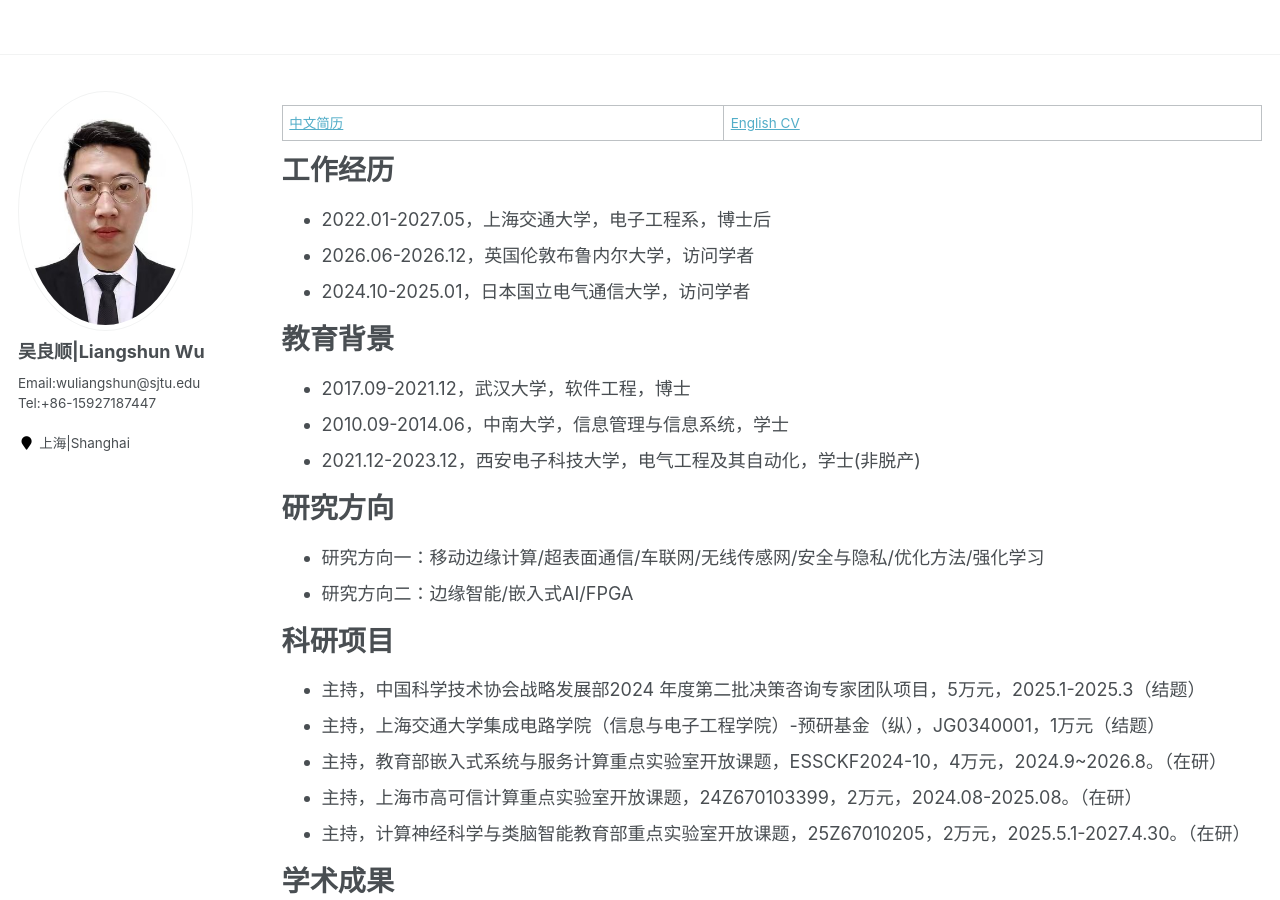
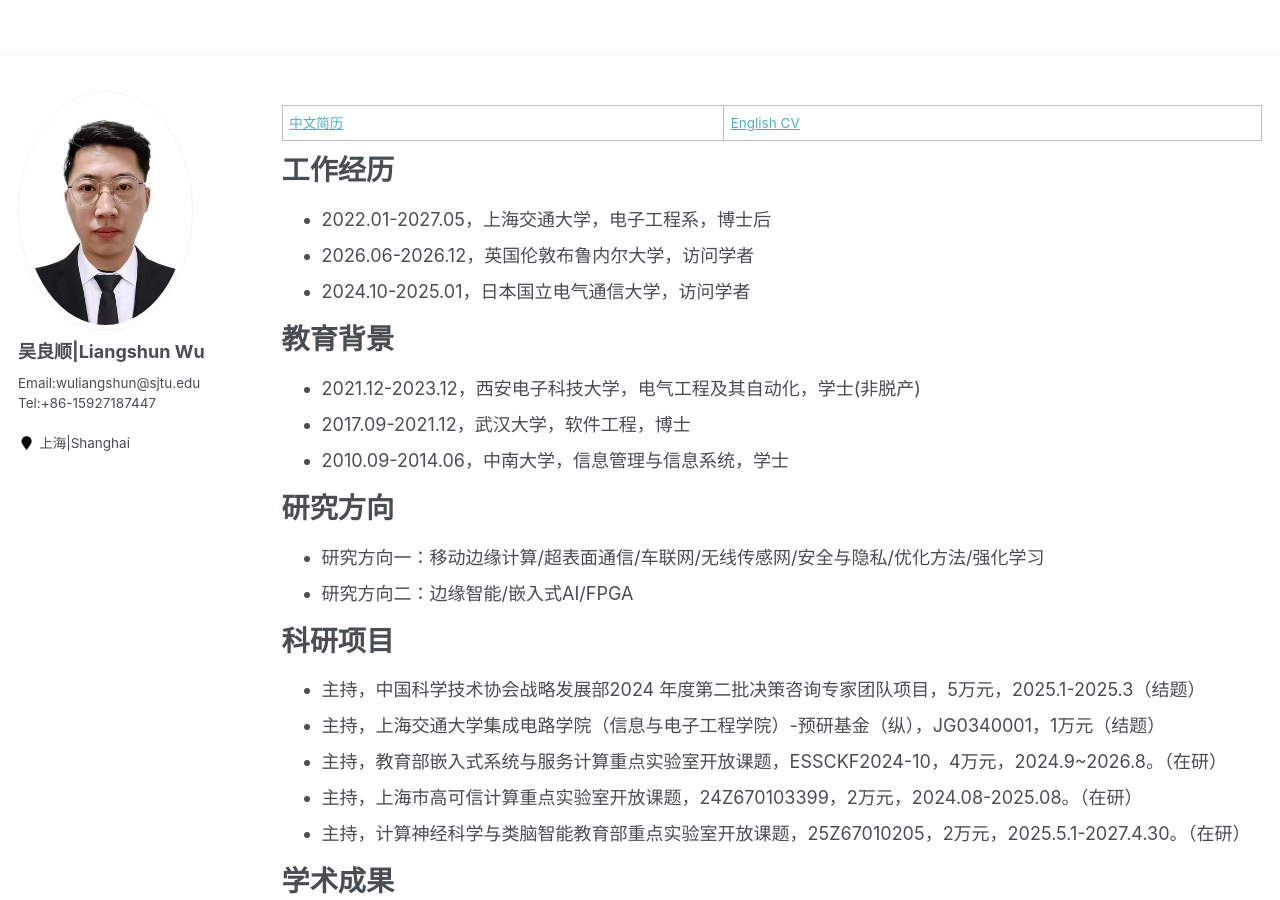
Before and after one commit to wuliangshun/wuliangshun.github.io, a Jekyll site: the page built from _pages/cv.md, in a window 1280 px wide and 900 px high. Built offline with Jekyll 4.4.1, drawn with Linux system fonts in a browser that asks for light colours.

Commit message:
first commit

```diff
--- a/_pages/cv.md
+++ b/_pages/cv.md
@@ -23,9 +23,9 @@ redirect_from:
 教育背景
 ======
 
+* 2021.12-2023.12，西安电子科技大学，电气工程及其自动化，学士(非脱产)
 * 2017.09-2021.12，武汉大学，软件工程，博士
 * 2010.09-2014.06，中南大学，信息管理与信息系统，学士
-* 2021.12-2023.12，西安电子科技大学，电气工程及其自动化，学士(非脱产)
 
 
 
@@ -153,5 +153,4 @@ IEEE会员、中国通信工业协会（CCIA）会员、中国人工智能学会
 * 2025.07-2026.07，广州理工学院，计算机科学与工程学院，特聘副教授（兼职）
 * 2021.12-2023.12，西安邮电大学，信息与通信工程，硕士，导师：屈军锁（非脱产）
 * 2021.12-2023.12，武汉大学，金融学，硕士，导师：叶永刚（全日制）
-
 <!-- * 2022.06-2022.12，美国北亚利桑那大学，计算机信息技术，硕士（在线硕士，导师：孟德巍） -->
```
